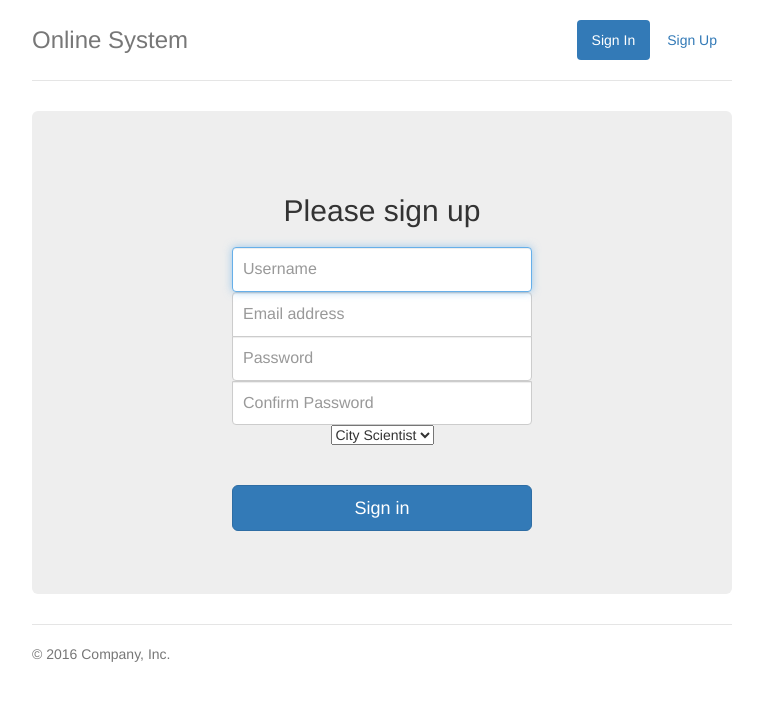
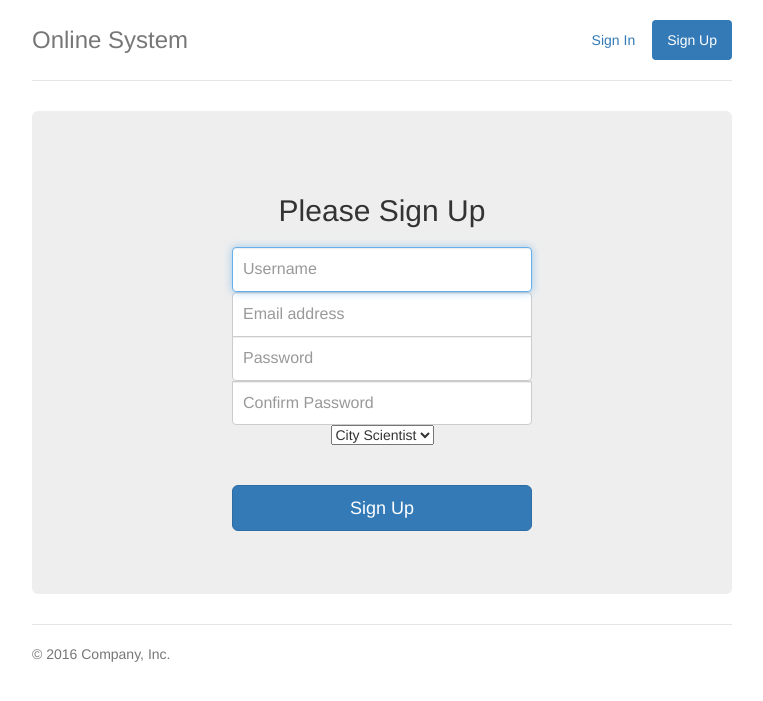
Before and after one commit to Flourishlove/Online-System-with-MYSQL, a Flask app: page /signup in a window 1280 px wide. Shown: the top 701 px of the page, without its empty margins (258-1021 px from the left). Run offline with Flask 2, Linux system fonts and the light colour scheme.

Commit message:
login and signup

```diff
--- a/webflask/application.py
+++ b/webflask/application.py
@@ -69,18 +69,30 @@ def choose_function():
             entries = ['Filter/Search POI', 'POI Report']
         return render_template('choosefunction.html', entries=entries)
 
-
-@application.route('/signup', methods=['GET'])
+@application.route('/signup', methods=['GET', 'POST'])
 def signup():
-    return render_template('signup.html')
+    if request.method == 'POST':
+        username = request.form['username']
+        email = request.form['email']
+        password = request.form['userpass']
+        usertype = request.form['usertype']
+        sql = "INSERT INTO USER (email,username,password,usertype) VALUES (%s, %s,%s,%s)"
+        cur.execute(sql, (email, username, password,usertype))
+        conn.commit()
+        return redirect(url_for('login_page'))
+    else:
+        return render_template('signup.html')
 
 @application.route('/newdatapoint', methods=['GET'])
 def new_datapoint():
     return render_template('newdatapoint.html')
 
-@application.route('/newlocation', methods=['GET'])
+@application.route('/newlocation', methods=['GET', 'POST'])
 def new_location():
-    return render_template('newlocation.html')
+    if request.method == 'POST':
+        return redirect(url_for('new_location'))
+    else:
+        return render_template('newlocation.html')
 
 @application.route('/pendingdatapoint', methods=['GET'])
 def pending_datapoint():
--- a/webflask/templates/login.html
+++ b/webflask/templates/login.html
@@ -38,7 +38,7 @@
         <nav>
           <ul class="nav nav-pills pull-right">
             <li role="presentation" class="active"><a href="#">Sign In</a></li>
-            <li role="presentation"><a href="#">Sign Up</a></li>
+            <li role="presentation"><a href="{{ url_for('signup') }}">Sign Up</a></li>
           </ul>
         </nav>
         <h3 class="text-muted">Online System</h3>
@@ -46,7 +46,7 @@
 
       <div class="jumbotron">
       <form action="{{ url_for('login_page') }}" method="post" class="form-signin">
-        <h2 class="form-signin-heading">Please sign in</h2>
+        <h2 class="form-signin-heading">Please Sign In</h2>
         <label for="inputEmail" class="sr-only">Email address</label>
         <input id="inputEmail" name="useremail" class="form-control" placeholder="Email address" required="" autofocus="" type="email">
         <label for="inputPassword" class="sr-only">Password</label>
@@ -54,7 +54,7 @@
         <div class="checkbox">
 
         </div>
-        <button class="btn btn-lg btn-primary btn-block btn-signin" type="submit">Sign in</button>
+        <button class="btn btn-lg btn-primary btn-block btn-signin" type="submit">Sign In</button>
       </form>
       {% if error is not none %}
         <p>{{ error }}</p>
--- a/webflask/templates/signup.html
+++ b/webflask/templates/signup.html
@@ -42,8 +42,8 @@
       <div class="header clearfix">
         <nav>
           <ul class="nav nav-pills pull-right">
-            <li role="presentation" class="active"><a href="#">Sign In</a></li>
-            <li role="presentation"><a href="#">Sign Up</a></li>
+            <li role="presentation"><a href="{{ url_for('login_page') }}">Sign In</a></li>
+            <li role="presentation" class="active"><a href="#">Sign Up</a></li>
           </ul>
         </nav>
         <h3 class="text-muted">Online System</h3>
@@ -51,7 +51,7 @@
 
       <div class="jumbotron">
       <form class="form-signin" action="{{ url_for('signup') }}"  data-toggle="validator" method="post">
-        <h2 class="form-signin-heading">Please sign up</h2>
+        <h2 class="form-signin-heading">Please Sign Up</h2>
         <label for="inputUsername" class="sr-only">Username</label>
                 <input id="inputUsername" name="username" class="form-control" placeholder="Username" required="" autofocus="">
         <label for="inputEmail" class="sr-only">Email address</label>
@@ -81,7 +81,7 @@
         <div class="checkbox">
 
         </div>
-        <button class="btn btn-lg btn-primary btn-block btn-signin" type="submit">Sign in</button>
+        <button class="btn btn-lg btn-primary btn-block btn-signin" type="submit">Sign Up</button>
       </form>
       </div>
 
```
Also changed, not shown: 1 other file.
